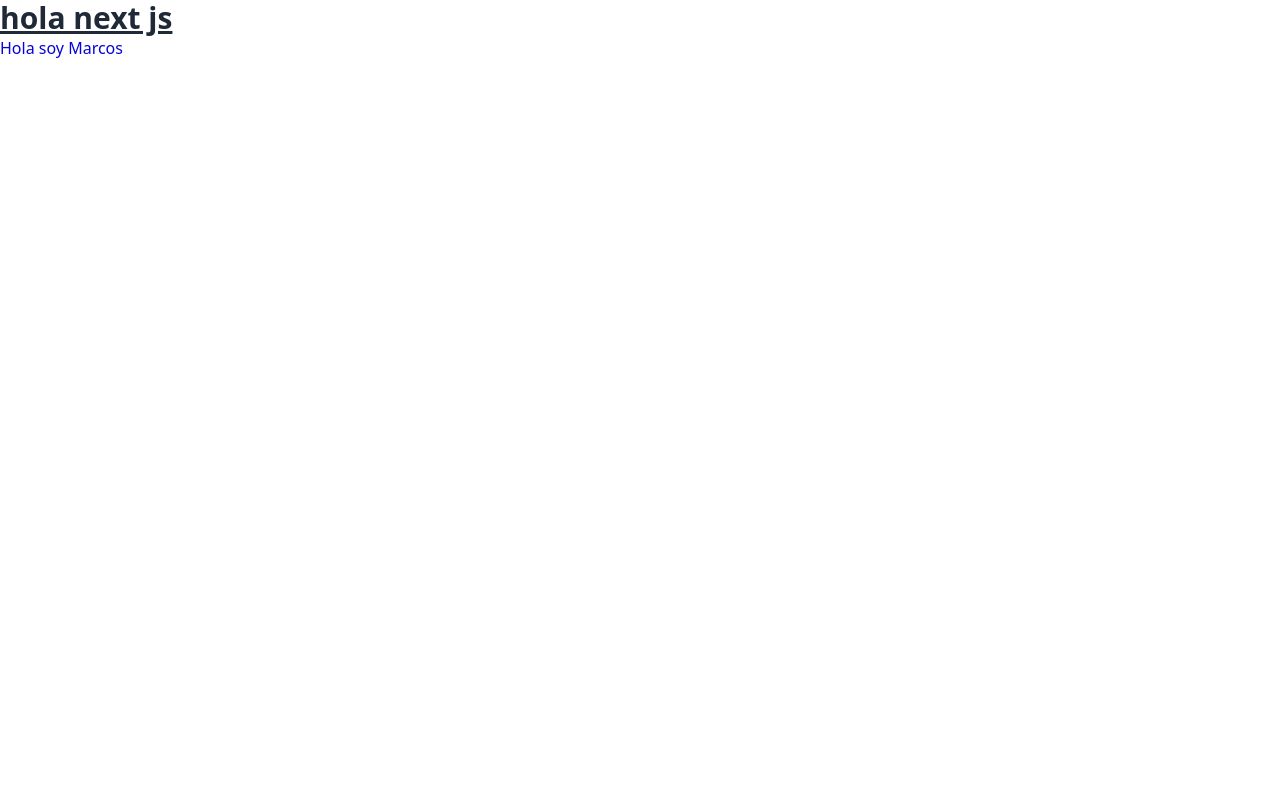
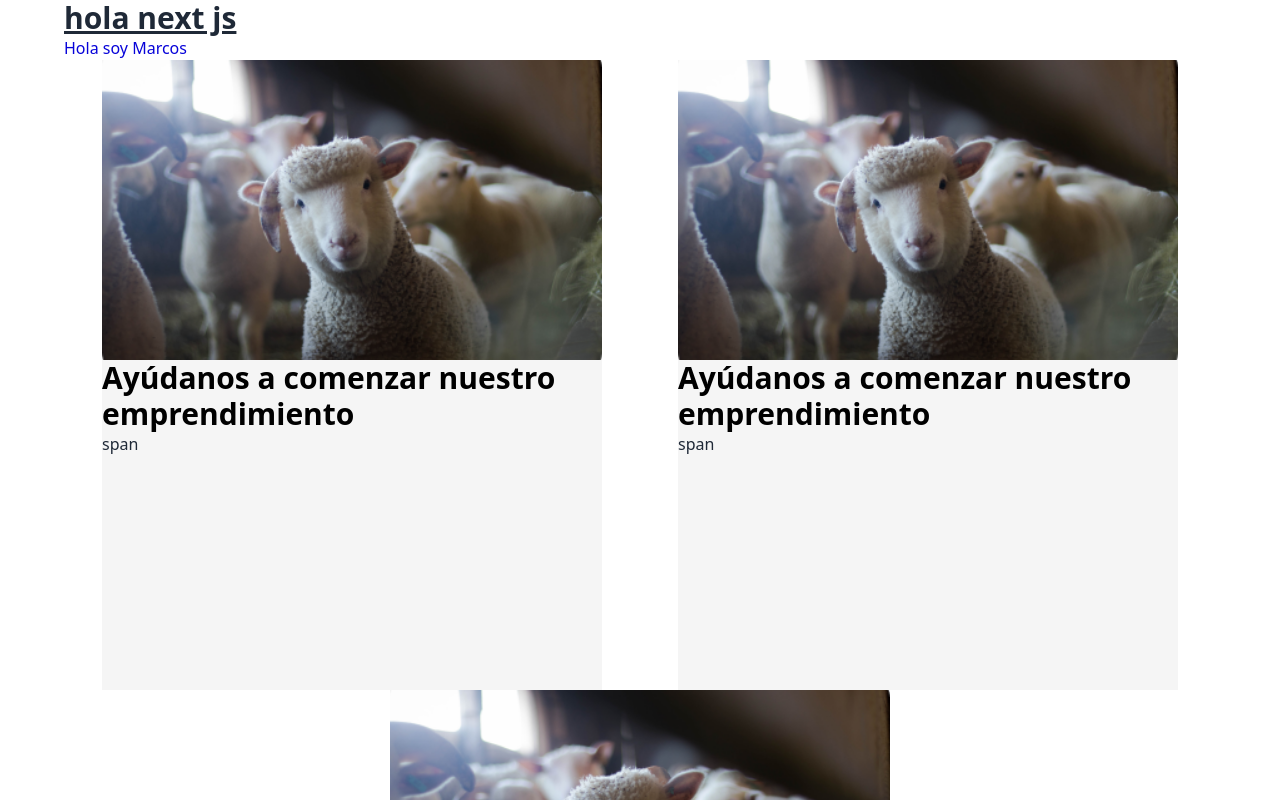
Before and after one commit to No-Country/S7-23-t-nodereact, a Next.js app in the folder frontend/: page / in a window 1280 px wide. Shown: the top 800 px of the page. Built offline with nearby package versions, Linux system fonts and the light colour scheme.

Commit message:
add browser components

```diff
--- /dev/null
+++ b/frontend/src/components/NoveCard.jsx
@@ -0,0 +1,19 @@
+import React from "react";
+
+const NoveCard = () => {
+  return (
+    <div className="w-[500px] h-[629.7px] bg-light-gray">
+      <img
+        className="w-[500px] h-[300px] object-cover"
+        src="/oveja.png"
+        alt=""
+      />
+      <h1 className="font-bold  text-[#000000] text-3xl">
+        Ayúdanos a comenzar nuestro emprendimiento
+      </h1>
+      span
+    </div>
+  );
+};
+
+export default NoveCard;
--- a/frontend/src/pages/index.js
+++ b/frontend/src/pages/index.js
@@ -1,9 +1,9 @@
-import Head from 'next/head'
+import Head from "next/head";
 
-import { Inter } from 'next/font/google'
+import { Inter } from "next/font/google";
+import NoveCard from "@/components/NoveCard";
 
-
-const inter = Inter({ subsets: ['latin'] })
+const inter = Inter({ subsets: ["latin"] });
 
 export default function Home() {
   return (
@@ -14,10 +14,15 @@ export default function Home() {
         <meta name="viewport" content="width=device-width, initial-scale=1" />
         <link rel="icon" href="/favicon.ico" />
       </Head>
-      <main className=''>
-        <h1 className='text-3xl font-bold underline'>hola next js</h1>
-        <h1 className='text-primary-color'>Hola soy Marcos</h1>
+      <main className="w-[90%] m-auto ">
+        <h1 className="text-3xl font-bold underline">hola next js</h1>
+        <h1 className="text-primary-color">Hola soy Marcos</h1>
+        <div className="flex justify-around flex-wrap">
+          <NoveCard />
+          <NoveCard />
+          <NoveCard />
+        </div>
       </main>
     </>
-  )
+  );
 }
--- a/frontend/tailwind.config.js
+++ b/frontend/tailwind.config.js
@@ -11,14 +11,14 @@ module.exports = {
 
   theme: {
     colors: {
-      'primary-color': "#0703D9",
-      'color-accent': "#DA3E52",
-      'text': "#191919",
-      'font-text': "#FDFDFD",
-      'dark-gray': "#3A3838",
-      'progress': "#53B830",
-      'accent-hover': "#B93243",
-      'light-gray': "#F5F5F5",
+      "primary-color": "#0703D9",
+      "color-accent": "#DA3E52",
+      text: "#191919",
+      "font-text": "#FDFDFD",
+      "dark-gray": "#3A3838",
+      progress: "#53B830",
+      "accent-hover": "#B93243",
+      "light-gray": "#F5F5F5",
     },
     extend: {},
   },
```
Also changed, not shown: frontend/public/oveja.png (added).
